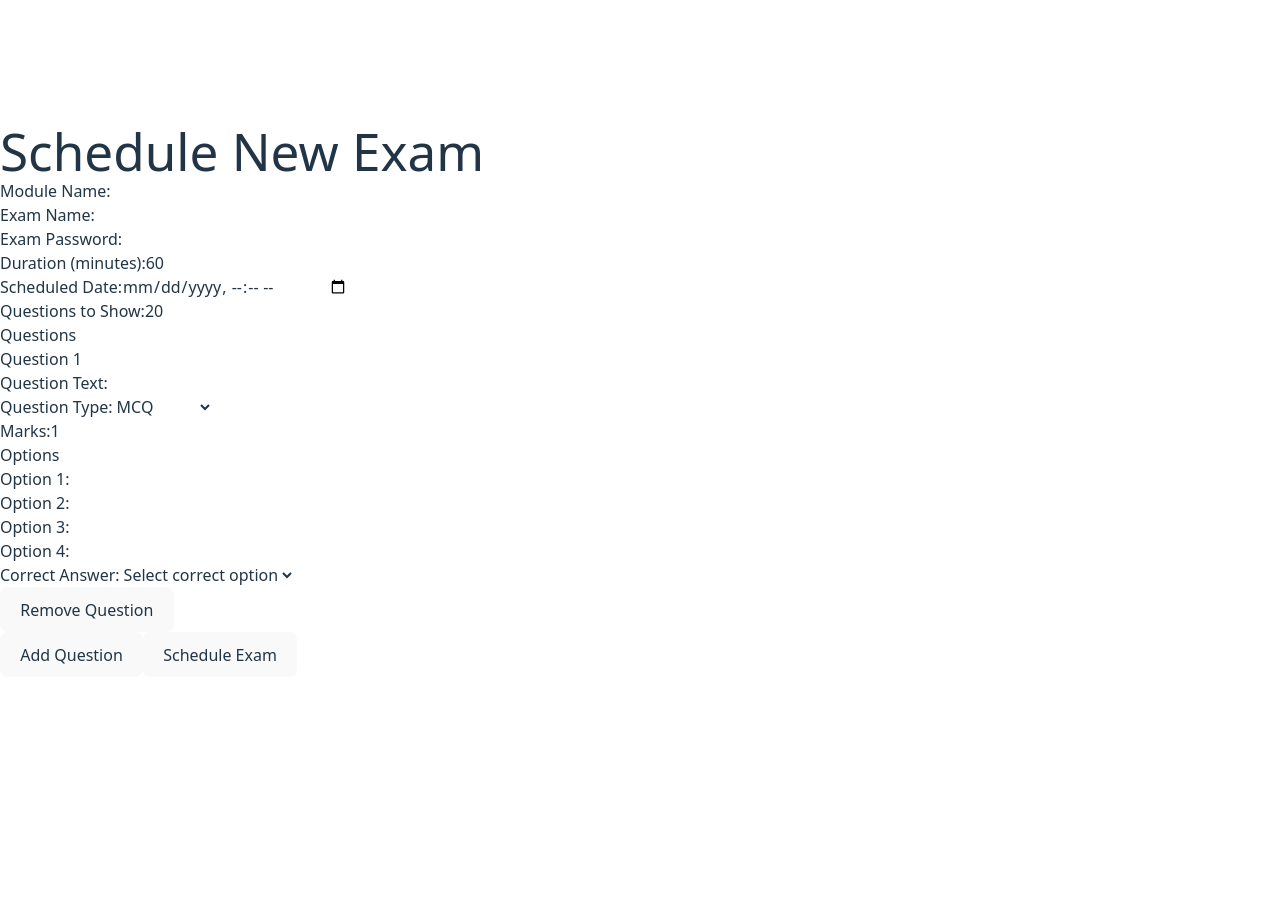
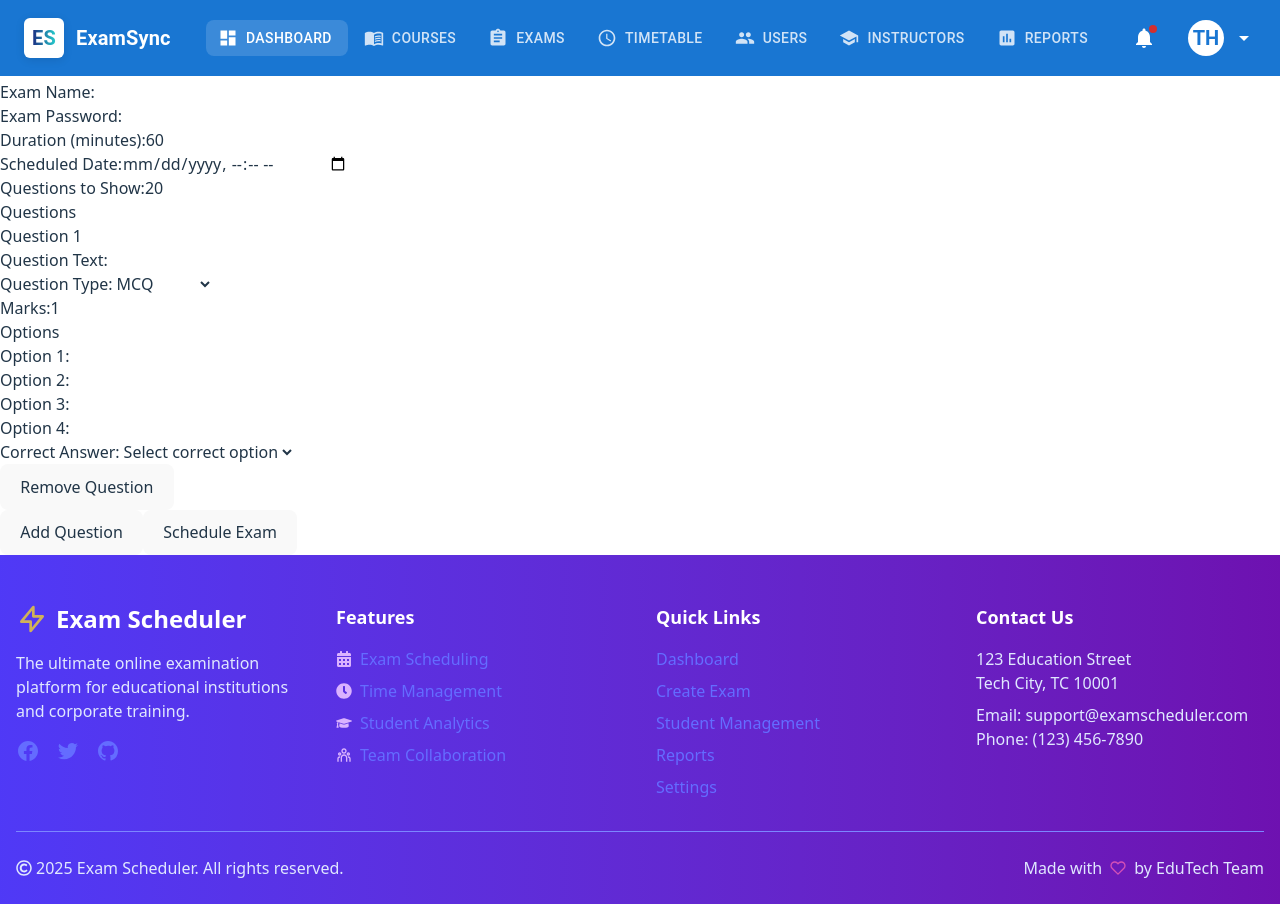
Before and after one commit to ThilinaKanishka/Exam-Scheduler-an-Online-Examination-Platform, a React (Vite) app in the folder FrontEnd/: page /AdminScheduleExa in a window 1280 px wide. Before the commit the page ends 800 px from the top, so only its background shows below. Built offline with nearby package versions, Linux system fonts and the light colour scheme.

Commit message:
Update AdminShedualExam.jsx

```diff
--- a/FrontEnd/src/components/AdminShedualExam.jsx
+++ b/FrontEnd/src/components/AdminShedualExam.jsx
@@ -1,5 +1,7 @@
 import React, { useState } from "react";
 import axios from "axios";
+import AdminHeader from "./AdminPanelHeader";
+import AdminFooter from "./AdminPanelFooter";
 
 const AdminScheduleExam = () => {
   const [examData, setExamData] = useState({
@@ -101,6 +103,7 @@ const AdminScheduleExam = () => {
 
   return (
     <div>
+      <AdminHeader />
       <h1>Schedule New Exam</h1>
       {!showExamList ? (
         <form onSubmit={handleSubmit}>
@@ -400,6 +403,7 @@ const AdminScheduleExam = () => {
           </ol>
         </div>
       )}
+      <AdminFooter />
     </div>
   );
 };
```
